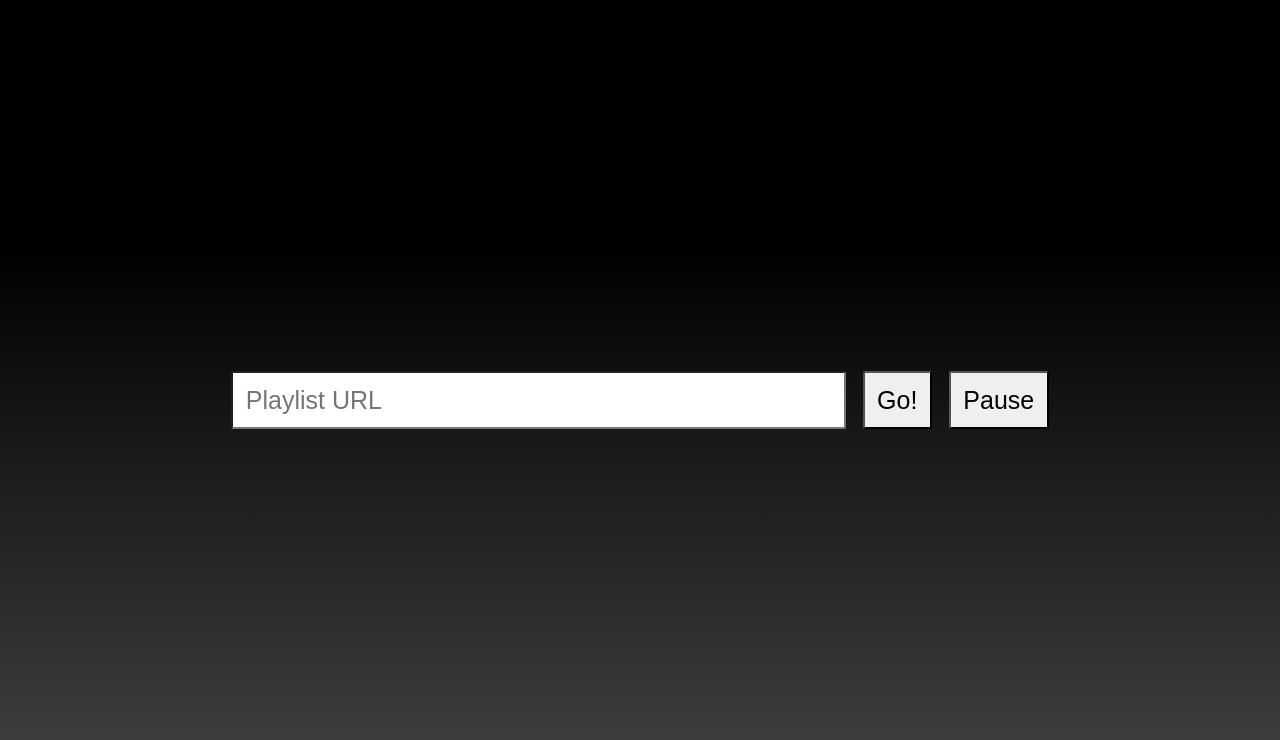
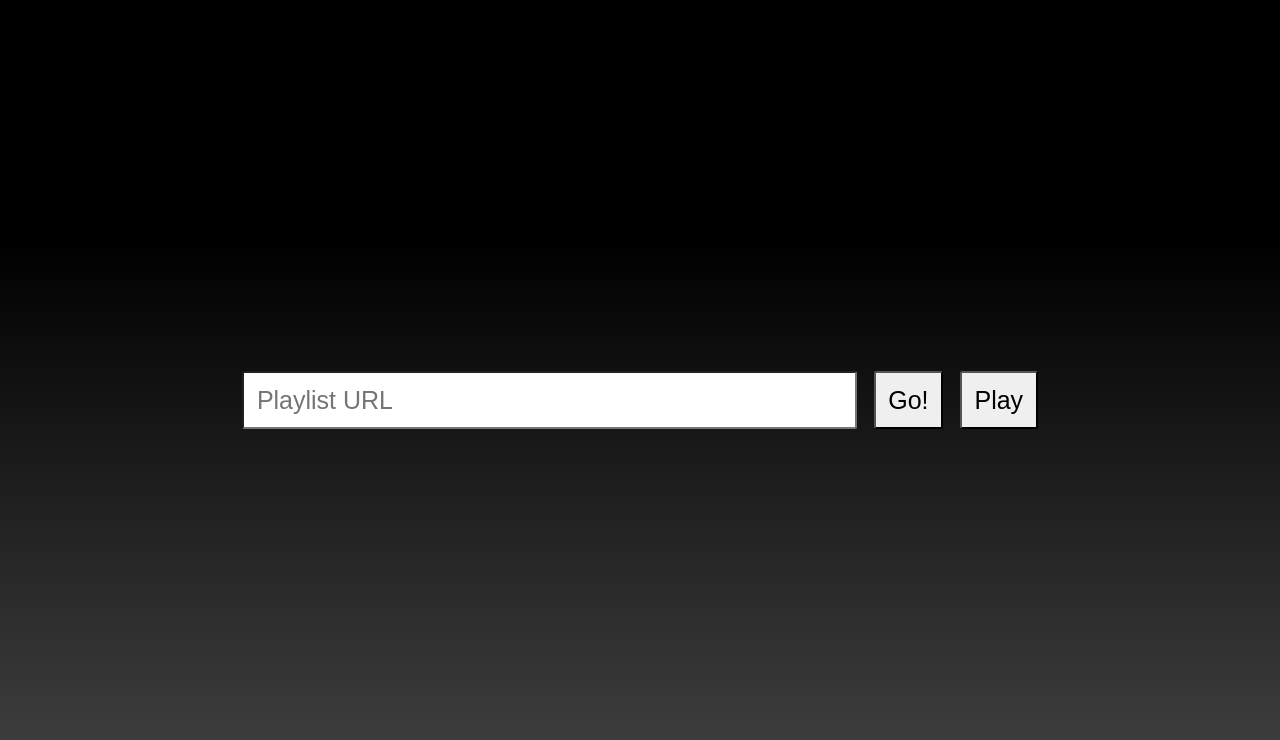
Before and after one commit to KjeldSchmidt/simulplay, a plain HTML site: page index.html in a window 1280 px wide. Both pictures are taken after a click on the button "Pause". Drawn offline with Linux system fonts and the light colour scheme.

Commit message:
Fixed play/pause-toggling
Due to a faulty default state (was: pause    should have been:
pauseVideo) toggling playback never worked. Now it does.

```diff
--- a/index.html
+++ b/index.html
@@ -12,7 +12,7 @@
 		<button id="startButton">
 			Go!
 		</button>
-		<button id="pauseButton" data-state="pause">
+		<button id="pauseButton" data-state="pauseVideo">
 			Pause
 		</button>
 	</div>
--- a/script.max.js
+++ b/script.max.js
@@ -74,12 +74,10 @@ function doTheThing() {
 function idFromUrl( url ) {
 
 	var query = url.split( "?" )[1];
-	console.log(query);
 	var vars = query.split( "&" );
 	for ( var i=0; i<vars.length; i++ )
 	{
 		var pair = vars[ i ].split( "=" );
-		console.log( pair );
 		if(pair[0] == "list")
 		{
 			return pair[1];
@@ -110,11 +108,12 @@ function togglePauseButton() {
 
 	if ( pauseButton.dataset.state == "pauseVideo" )
 	{
-		pauseButton.dataset.state == "playVideo";
+		pauseButton.dataset.state = "playVideo";
 		pauseButton.innerHTML = "Play";
-	} else
+	}
+	else
 	{
-		pauseButton.dataset.state == "pauseVideo";
+		pauseButton.dataset.state = "pauseVideo";
 		pauseButton.innerHTML = "Pause";
 	}
 
```
